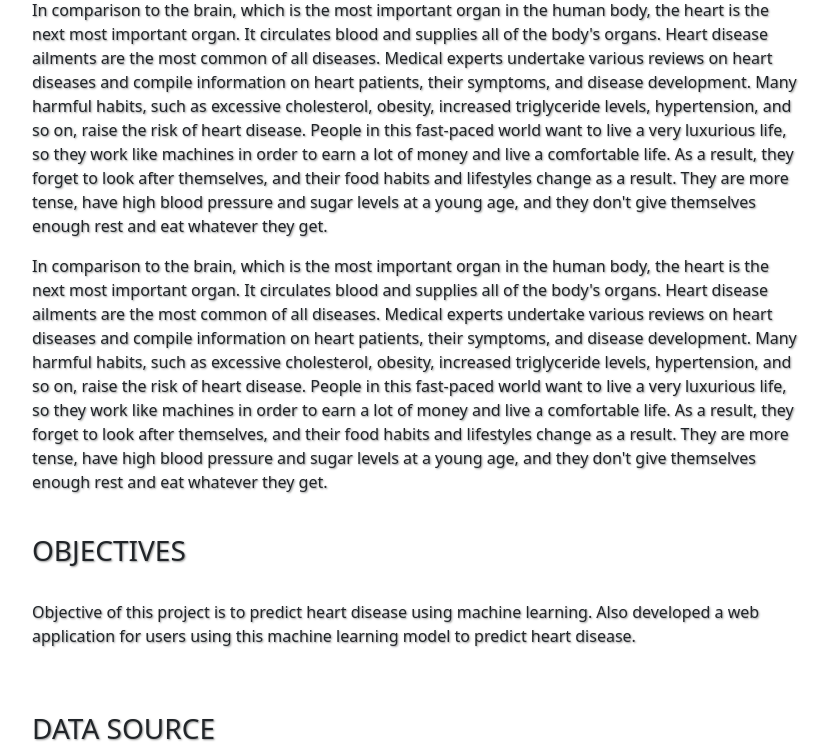
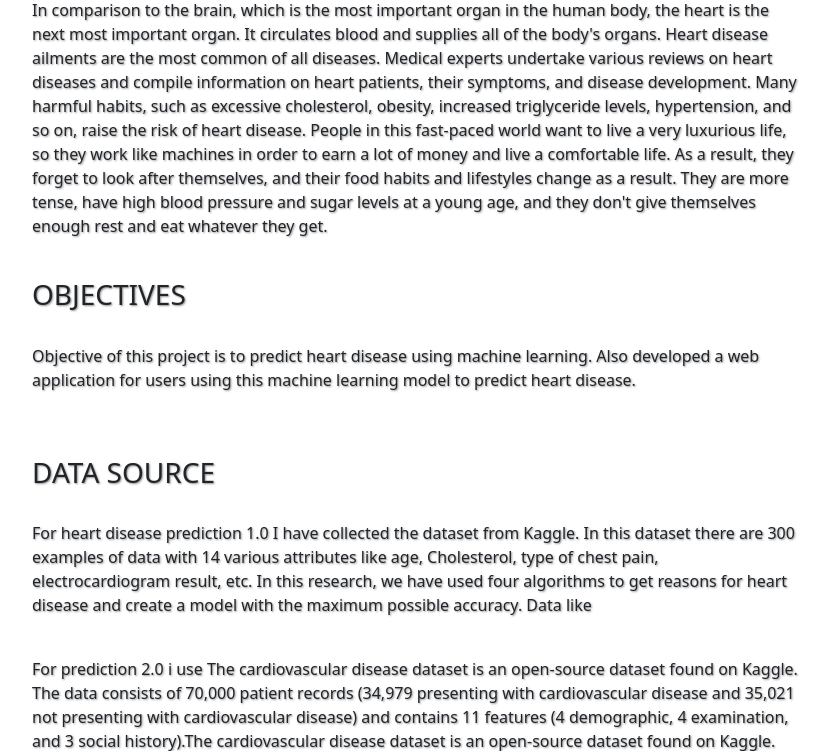
Before and after one commit to shuvra-matrix/HEART_DISEASE_PREDICTION, a Django app: page /About in a window 1280 px wide. Shown: the part 346-1097 px from the top of the page, without its empty margins (224-1053 px from the left). Run offline with Django 3.2, Linux system fonts and the light colour scheme.

Commit message:
update about

```diff
--- a/Templates/about4.html
+++ b/Templates/about4.html
@@ -21,16 +21,7 @@ want to live a very luxurious life, so they work like machines in order to earn
 live a comfortable life. As a result, they forget to look after themselves, and their food habits and
 lifestyles change as a result. They are more tense, have high blood pressure and sugar levels at a
 young age, and they don't give themselves enough rest and eat whatever they get.</p>
-<p>In comparison to the brain, which is the most important organ in the human body, the heart is the
-next most important organ. It circulates blood and supplies all of the body's organs. Heart disease
-ailments are the most common of all diseases. Medical experts undertake various reviews on
-heart diseases and compile information on heart patients, their symptoms, and disease
-development. Many harmful habits, such as excessive cholesterol, obesity, increased triglyceride
-levels, hypertension, and so on, raise the risk of heart disease. People in this fast-paced world
-want to live a very luxurious life, so they work like machines in order to earn a lot of money and
-live a comfortable life. As a result, they forget to look after themselves, and their food habits and
-lifestyles change as a result. They are more tense, have high blood pressure and sugar levels at a
-young age, and they don't give themselves enough rest and eat whatever they get.</p>
+
 <br>
 <h3>OBJECTIVES</h3>
 <br>
--- a/Templates/heart_desease_prediction_2.html
+++ b/Templates/heart_desease_prediction_2.html
@@ -90,7 +90,7 @@
         </div>
         <div>
             <select class="input" name="gluc" id="" required>
-                <option value="">Select cholesterol Type</option>
+                <option value="">Select glucose Type</option>
                 <option value="1">Normal</option>
                 <option value="2">Above Normal</option>
                  <option value="3">Well Above Normal</option>
```
